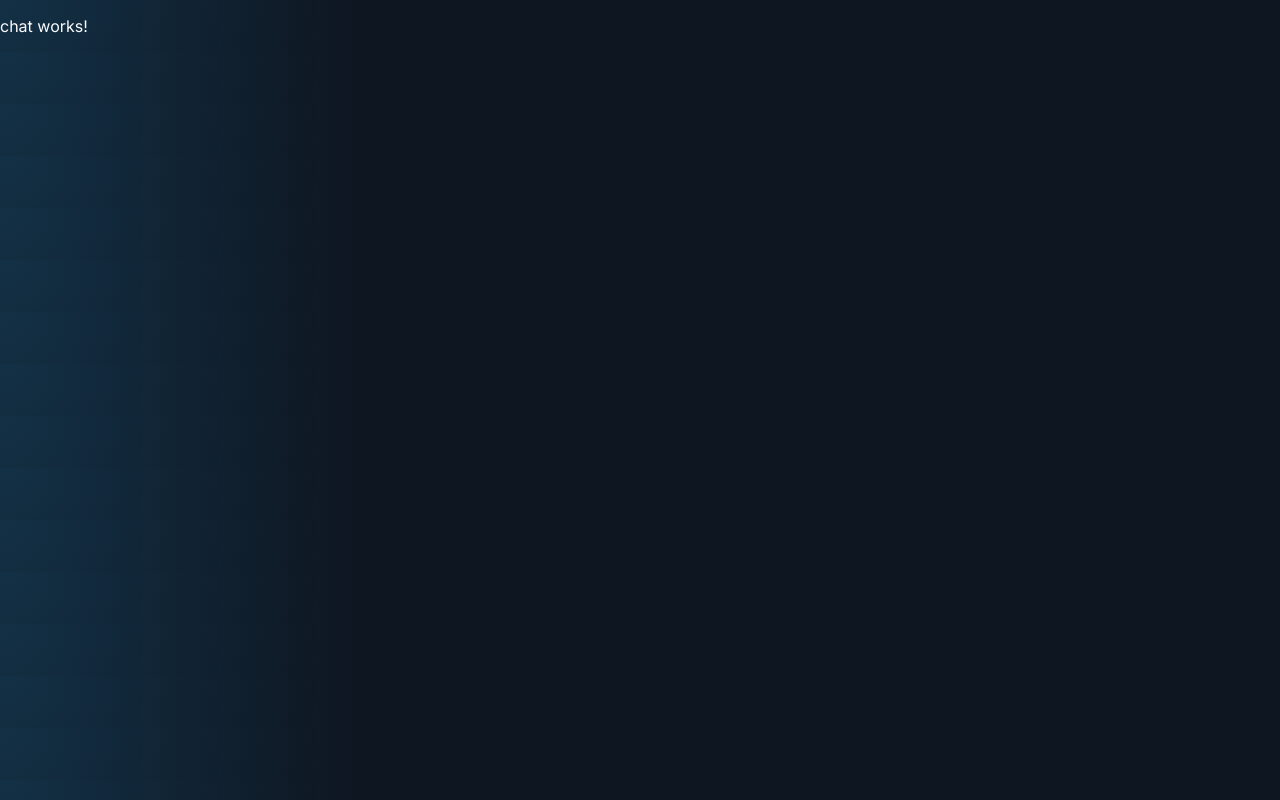
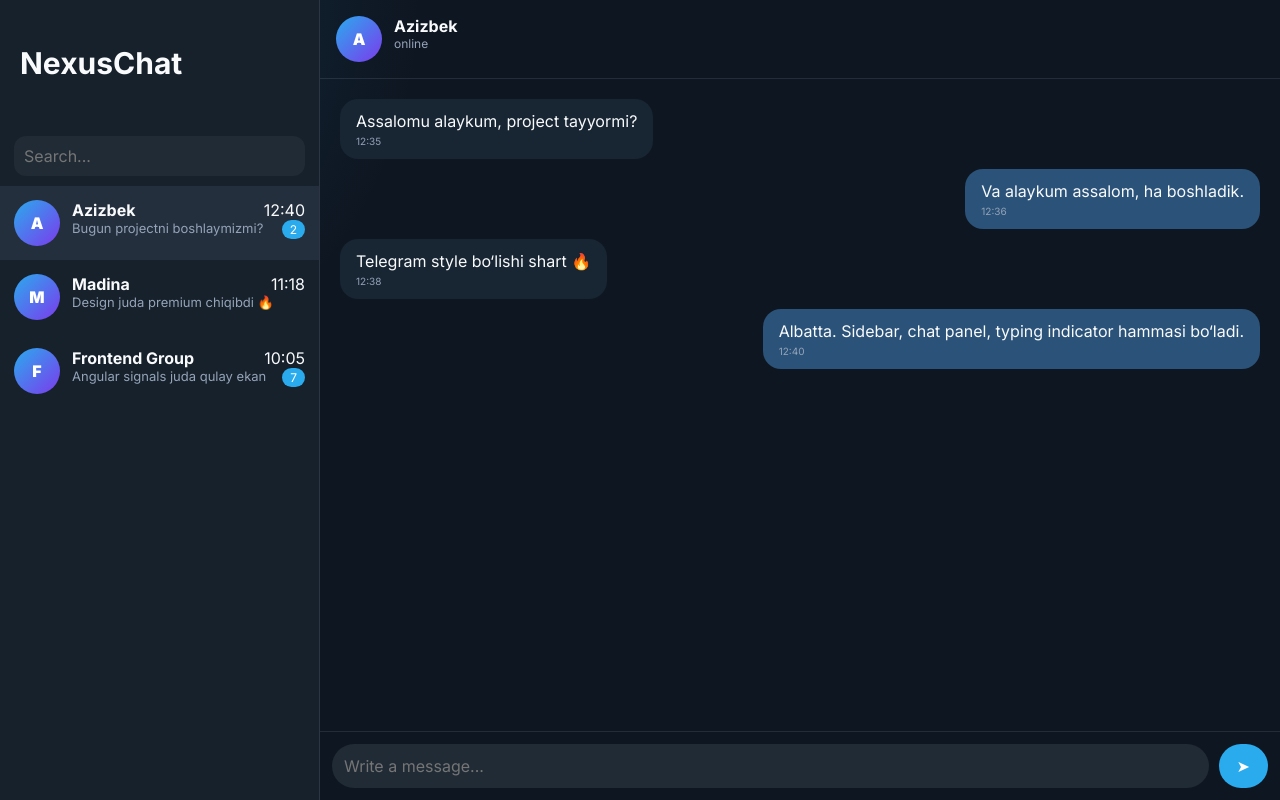
Before and after one commit to ShohjahonToshpolatov/nexus-chat, an Angular app: page / in a window 1280 px wide. Built offline with nearby package versions, Linux system fonts and the light colour scheme.

Commit message:
feat: build Telegram-style chat UI with sidebar and messages

```diff
--- a/src/app/pages/chat/chat.component.html
+++ b/src/app/pages/chat/chat.component.html
@@ -1 +1,85 @@
-<p>chat works!</p>
+<div class="chat-layout">
+
+    <!-- SIDEBAR -->
+    <aside class="sidebar">
+
+        <div class="sidebar-header">
+            <h2>NexusChat</h2>
+        </div>
+
+        <div class="search">
+            <input type="text" placeholder="Search..." [ngModel]="chatService.search()"
+                (ngModelChange)="chatService.search.set($event)" />
+        </div>
+
+        <div class="chat-list">
+            @for (chat of chatService.conversations(); track chat.id) {
+            <div class="chat-item" [class.active]="chat.id === chatService.activeChatId()"
+                (click)="chatService.selectChat(chat.id)">
+                <div class="avatar">{{ chat.user.avatar }}</div>
+
+                <div class="meta">
+                    <div class="top">
+                        <strong>{{ chat.user.name }}</strong>
+                        <span>{{ chat.lastMessageTime }}</span>
+                    </div>
+
+                    <div class="bottom">
+                        <span>{{ chat.lastMessage }}</span>
+
+                        @if (chat.unreadCount > 0) {
+                        <div class="badge">{{ chat.unreadCount }}</div>
+                        }
+                    </div>
+                </div>
+            </div>
+            }
+        </div>
+    </aside>
+
+    <!-- CHAT PANEL -->
+    <section class="chat-panel">
+
+        @if (chatService.activeConversation(); as active) {
+
+        <!-- HEADER -->
+        <div class="chat-header">
+            <div class="avatar">{{ active.user.avatar }}</div>
+
+            <div>
+                <strong>{{ active.user.name }}</strong>
+                <span class="status">
+                    {{ active.user.online ? 'online' : active.user.lastSeen }}
+                </span>
+            </div>
+        </div>
+
+        <!-- MESSAGES -->
+        <div class="messages">
+            @for (msg of chatService.activeMessages(); track msg.id) {
+
+            <div class="message" [ngClass]="{
+              'me': msg.senderId === chatService.currentUserId
+            }">
+                <div class="bubble">
+                    {{ msg.text }}
+                    <span class="time">{{ msg.time }}</span>
+                </div>
+            </div>
+
+            }
+        </div>
+
+        <!-- INPUT -->
+        <div class="composer">
+            <input type="text" placeholder="Write a message..." [ngModel]="messageInput()"
+                (ngModelChange)="messageInput.set($event)" (keyup.enter)="send()" />
+
+            <button (click)="send()">➤</button>
+        </div>
+
+        }
+
+    </section>
+
+</div>
--- a/src/app/pages/chat/chat.component.scss
+++ b/src/app/pages/chat/chat.component.scss
@@ -0,0 +1,157 @@
+.chat-layout {
+    display: grid;
+    grid-template-columns: 320px 1fr;
+    height: 100vh;
+}
+
+/* SIDEBAR */
+
+.sidebar {
+    background: var(--panel);
+    border-right: 1px solid var(--line);
+    display: flex;
+    flex-direction: column;
+}
+
+.sidebar-header {
+    padding: 20px;
+    font-size: 20px;
+    font-weight: 800;
+}
+
+.search {
+    padding: 10px 14px;
+}
+
+.search input {
+    width: 100%;
+    padding: 10px;
+    border-radius: 12px;
+    border: none;
+    background: var(--panel-2);
+    color: white;
+}
+
+.chat-list {
+    overflow-y: auto;
+}
+
+.chat-item {
+    display: flex;
+    gap: 12px;
+    padding: 14px;
+    cursor: pointer;
+    transition: 0.2s;
+}
+
+.chat-item:hover {
+    background: var(--panel-2);
+}
+
+.chat-item.active {
+    background: var(--panel-3);
+}
+
+.meta {
+    flex: 1;
+}
+
+.top {
+    display: flex;
+    justify-content: space-between;
+}
+
+.bottom {
+    display: flex;
+    justify-content: space-between;
+    color: var(--muted);
+    font-size: 13px;
+}
+
+.badge {
+    background: var(--brand);
+    color: white;
+    border-radius: 999px;
+    padding: 2px 8px;
+    font-size: 12px;
+}
+
+/* CHAT PANEL */
+
+.chat-panel {
+    display: flex;
+    flex-direction: column;
+}
+
+.chat-header {
+    display: flex;
+    gap: 12px;
+    padding: 16px;
+    border-bottom: 1px solid var(--line);
+}
+
+.status {
+    display: block;
+    font-size: 12px;
+    color: var(--muted);
+}
+
+.messages {
+    flex: 1;
+    padding: 20px;
+    overflow-y: auto;
+}
+
+.message {
+    display: flex;
+    margin-bottom: 10px;
+}
+
+.message.me {
+    justify-content: flex-end;
+}
+
+.bubble {
+    max-width: 60%;
+    padding: 12px 16px;
+    border-radius: 18px;
+    background: var(--bubble-other);
+    position: relative;
+}
+
+.message.me .bubble {
+    background: var(--bubble-me);
+}
+
+.time {
+    display: block;
+    font-size: 10px;
+    color: var(--muted);
+    margin-top: 4px;
+}
+
+/* INPUT */
+
+.composer {
+    display: flex;
+    padding: 12px;
+    border-top: 1px solid var(--line);
+}
+
+.composer input {
+    flex: 1;
+    padding: 12px;
+    border-radius: 999px;
+    border: none;
+    background: var(--panel-2);
+    color: white;
+}
+
+.composer button {
+    margin-left: 10px;
+    background: var(--brand);
+    border: none;
+    color: white;
+    padding: 0 18px;
+    border-radius: 999px;
+}
--- a/src/app/pages/chat/chat.component.ts
+++ b/src/app/pages/chat/chat.component.ts
@@ -1,11 +1,21 @@
-import { Component } from '@angular/core';
+import { Component, inject, signal } from '@angular/core';
+import { FormsModule } from '@angular/forms';
+import { NgClass } from '@angular/common';
+import { ChatService } from '../../core/services/chat.service';
 
 @Component({
   selector: 'app-chat',
-  imports: [],
+  imports: [FormsModule, NgClass],
   templateUrl: './chat.component.html',
   styleUrl: './chat.component.scss'
 })
 export class ChatComponent {
+  readonly chatService = inject(ChatService);
+  readonly messageInput = signal('');
 
+  send(): void {
+    const text = this.messageInput();
+    this.chatService.sendMessage(text);
+    this.messageInput.set('');
+  }
 }
```
